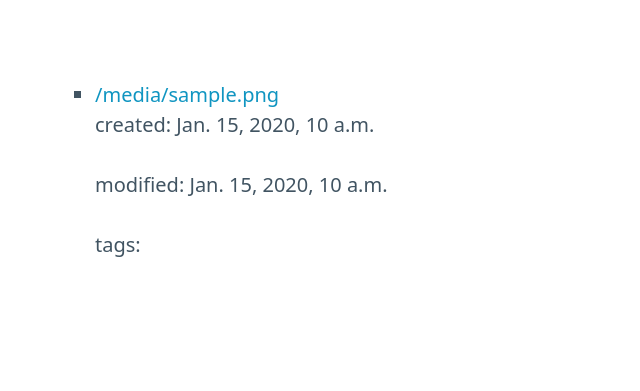
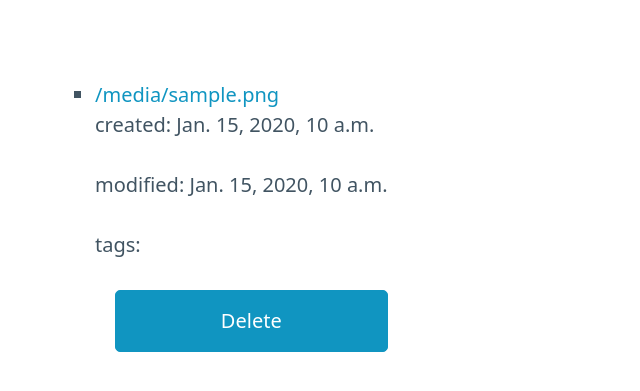
Before and after one commit to sininen-blue/document-tracker, a Django app: template django_main/document_tracker/templates/document_tracker/index.html in a window 1280 px wide. Shown: the top 391 px of the page, without its empty margins (0-640 px from the left). Run offline with Django 3.2, Linux system fonts and the light colour scheme; the template is opened without the code that fills it: most values are stand-ins (such as "Sample title", 1, 10 or a date in 2020).

Commit message:
finished deletion of files
should make a confirmation pop-up

TODO future

```diff
--- a/django_main/document_tracker/templates/document_tracker/index.html
+++ b/django_main/document_tracker/templates/document_tracker/index.html
@@ -27,8 +27,13 @@
             </li>
             {% endif %}
             {% endfor %}
+
+            {% endif %}
+            <form action="{%url 'document_tracker:delete_file' file.id %}" method="post">
+              {% csrf_token %}
+              <button type="submit">Delete</button>
+            </form>
           </ul>
-          {% endif %}
         </li>
 
       </div>
--- a/django_main/document_tracker/urls.py
+++ b/django_main/document_tracker/urls.py
@@ -9,6 +9,7 @@ urlpatterns = [
     path("file/<int:file_id>/add_tag/", views.add_tag, name="add_tag"),
     path("import/", views.import_file, name="import_file"),
     path("export/<int:file_id>/", views.export_file, name="export_file"),
+    path("delete/<int:file_id>/", views.delete_file, name="delete_file"),
 ]
 # add remove edit delete file
 # -add- remove edit delete tag
--- a/django_main/document_tracker/views.py
+++ b/django_main/document_tracker/views.py
@@ -41,6 +41,11 @@ def export_file(request, file_id):
     return response
 
 
+def delete_file(request, file_id):
+    File.objects.filter(pk=file_id).delete()
+    return redirect('/')
+
+
 def add_tag(request, file_id):
     # TODO error handling
     # TODO http response
```
